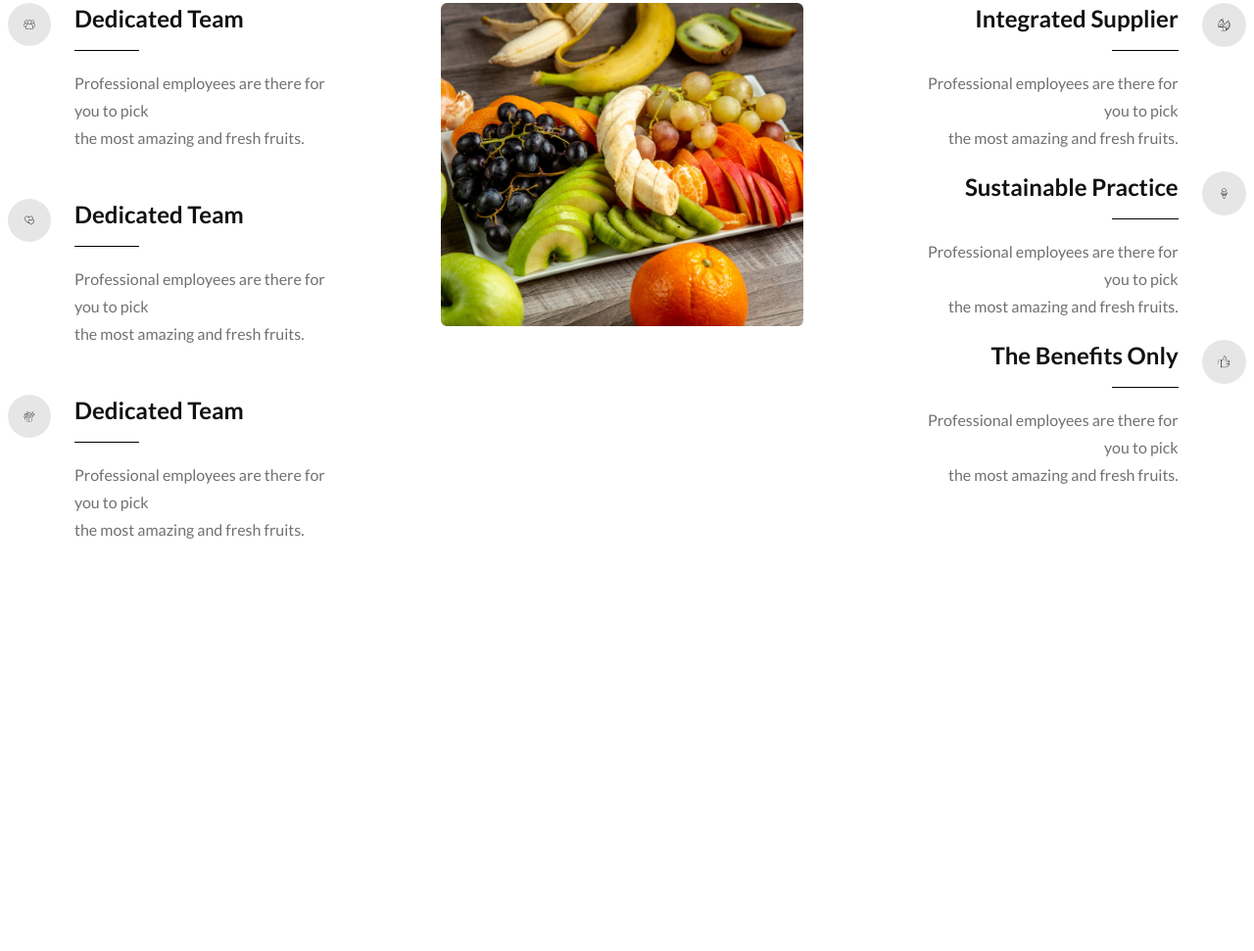
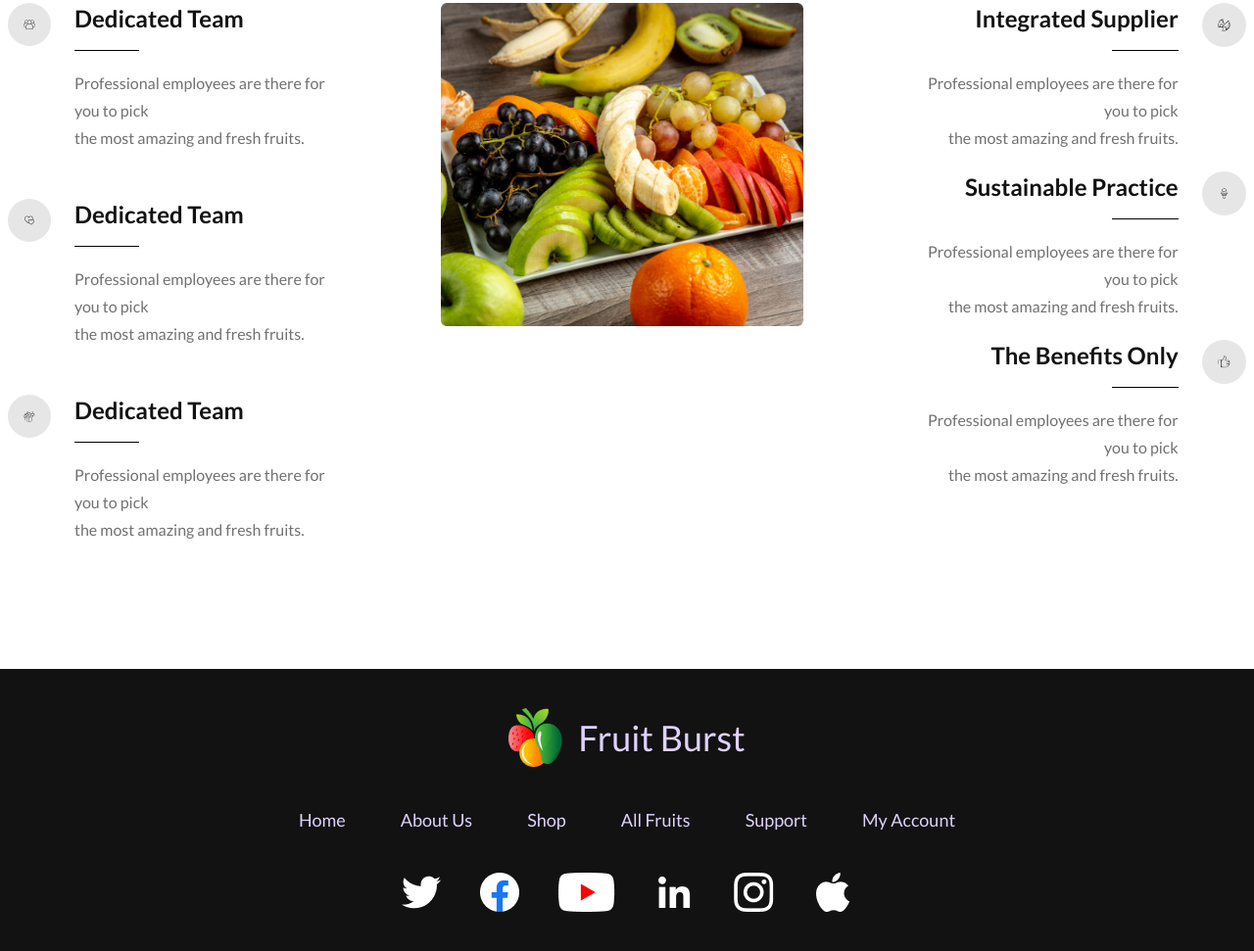
Before and after one commit to tapos-ctrl/B8A3-fruit-brust, a plain HTML site: page index.html in a window 1280 px wide. Shown: the part 2731-3702 px from the top of the page at 98% size. Before the commit the page ends 3414 px from the top, so only its background shows below. Drawn offline with nearby package versions, Linux system fonts and the light colour scheme.

Commit message:
footer section done

```diff
--- a/index.html
+++ b/index.html
@@ -473,8 +473,34 @@
         </section>
         <!-- Why Choose Us Section End  -->
     </main>
-    <footer>
-
+    <footer class="bg-primary-text">
+        <section class="container mx-auto lg:px-2 md:px-7 px-5">
+            <div class="footer footer-center p-10 text-primary-content ">
+                <aside>
+                    <div class="flex">
+                        <a href="" class="flex items-center gap-4 text-lg lg:text-4xl"><img src="./images/logo.png" alt="">Fruit Burst</a>
+                    </div>
+                </aside>
+                <nav>
+                    <ul class="flex flex-wrap lg:gap-14 gap-10 justify-center text-sm lg:text-lg">
+                        <a href="">Home</a>
+                        <a href="">About Us</a>
+                        <a href="">Shop</a>
+                        <a href="">All Fruits</a>
+                        <a href="">Support</a>
+                        <a href="">My Account</a>
+                    </ul>
+                </nav>
+                <div class=" flex lg:gap-10 gap-6 flex-wrap">
+                    <a href=""><img src="./images/twitter 1.png" alt=""></a>
+                    <a href=""><img src="./images/facebook 1.png" alt=""></a>
+                    <a href=""><img src="./images/Group 49.png" alt=""></a>
+                    <a href=""><img src="./images/linkedin 1.png" alt=""></a>
+                    <a href=""><img src="./images/instagram 1.png" alt=""></a>
+                    <a href=""><img src="./images/apple 1.png" alt=""></a>
+                </div>
+            </div>
+        </section>
     </footer>
 </body>
 
```
Also changed, not shown: images/Group 49.png (added), images/apple 1.png (added), images/facebook 1.png (added), images/instagram 1.png (added), images/linkedin 1.png (added), images/twitter 1.png (added).
